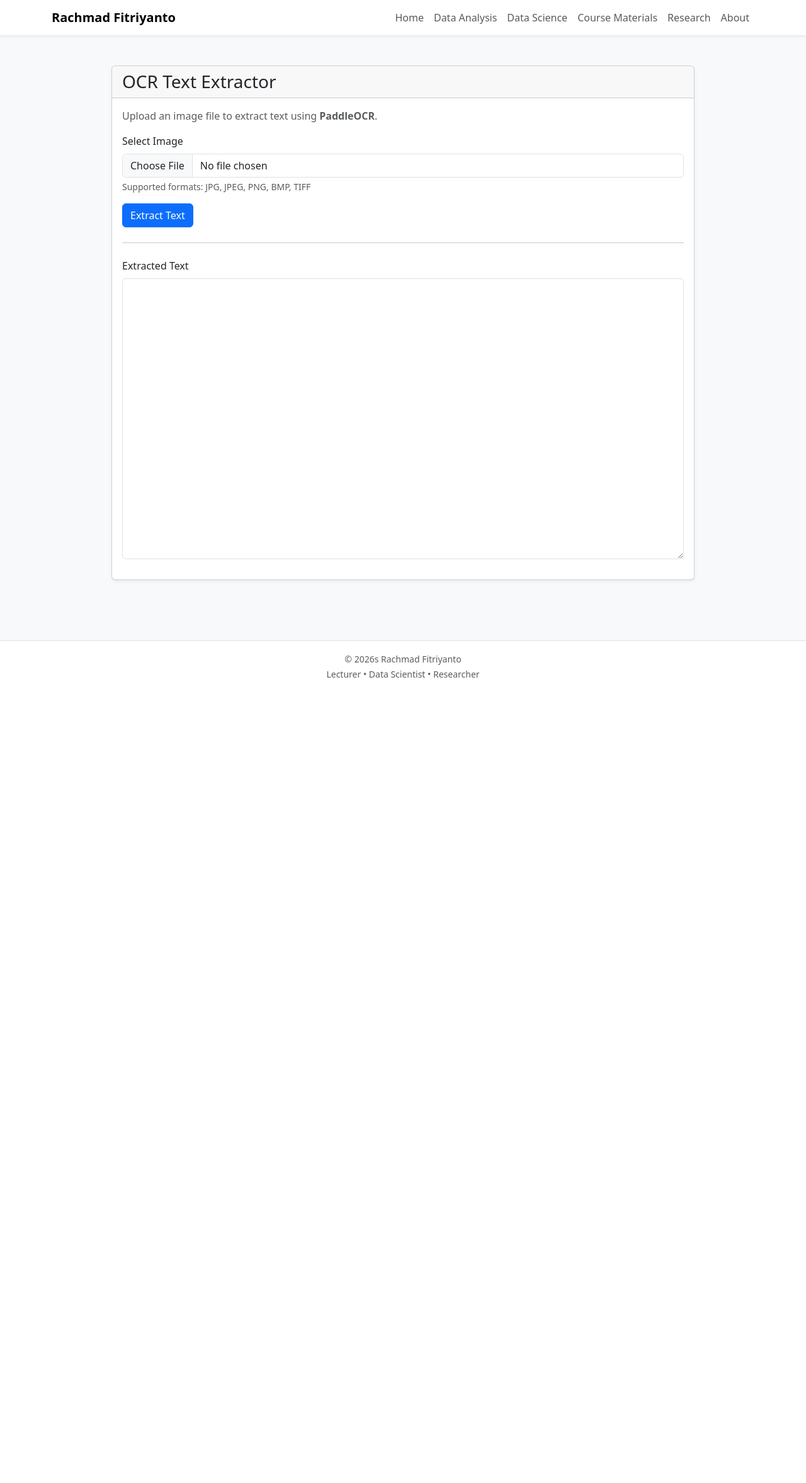
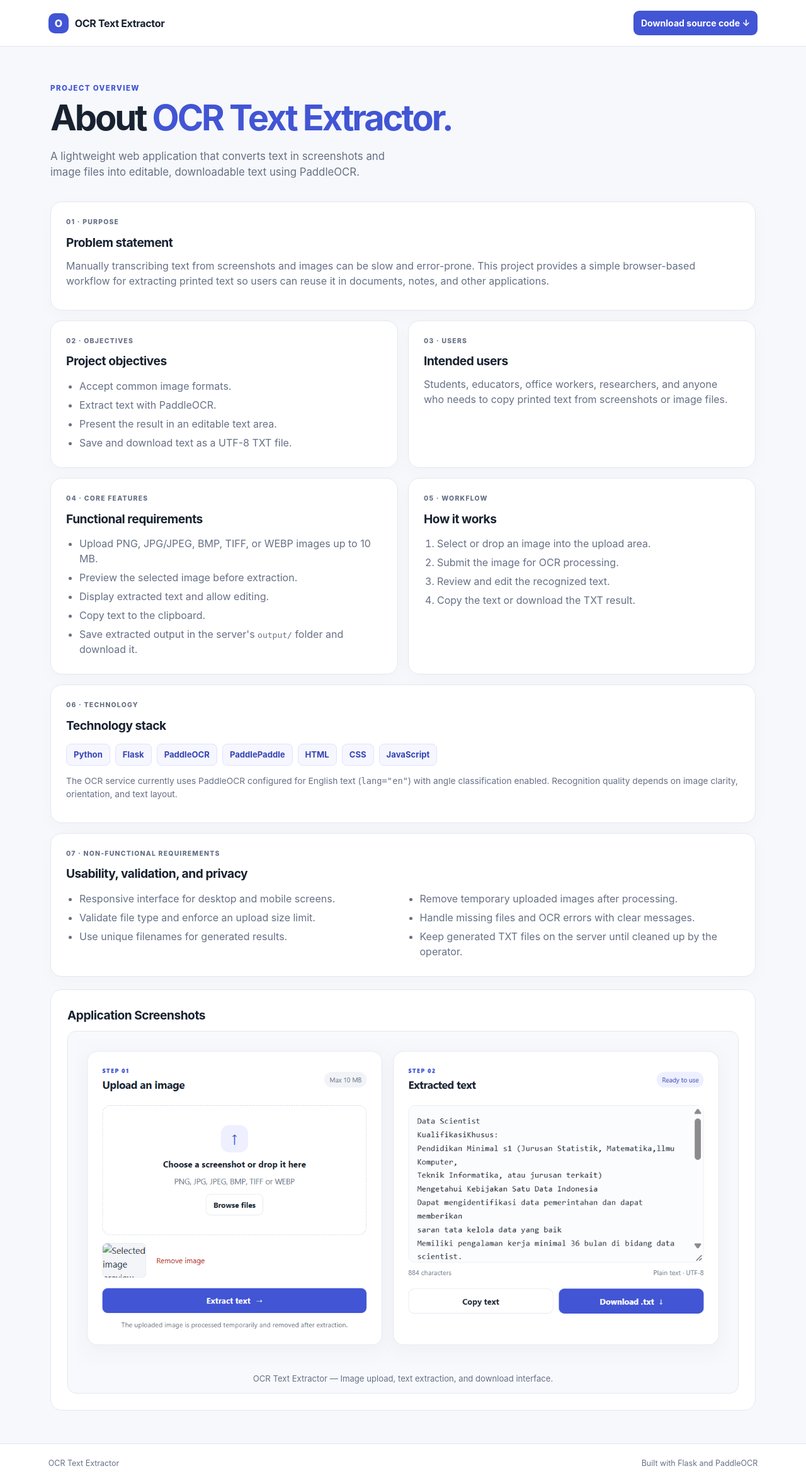
Before and after one commit to rachmadf/portfolio, a Flask app: template templates/portfolio/ocr/index.html in a window 1280 px wide. Shown: the whole page at 63% size. Before the commit the page ends 1076 px from the top, so only its background shows below. Run offline with Flask 3, Linux system fonts and the light colour scheme; the template is opened without the code that fills it, so the values that code supplies are empty.

Commit message:
add ocr-extractor portofolio

```diff
--- a/routes/portfolio.py
+++ b/routes/portfolio.py
@@ -20,3 +20,9 @@ def ncsis():
     return render_template(
         "/portfolio/ncsis/index.html"
     )
+
+@portfolio.route("/ocr", methods=["GET"])
+def ocr():
+    return render_template(
+        "/portfolio/ocr/index.html"
+    )
--- /dev/null
+++ b/static/css/ocr_style.css
@@ -0,0 +1,158 @@
+:root {
+  color-scheme: light;
+  --ink: #182230;
+  --muted: #667085;
+  --line: #e3e8ef;
+  --surface: #ffffff;
+  --canvas: #f6f8fb;
+  --accent: #4255d4;
+  --accent-dark: #3344b4;
+  --soft-accent: #eef0ff;
+  --radius: 18px;
+}
+* { box-sizing: border-box; }
+body { margin: 0; background: var(--canvas); color: var(--ink); font-family: Inter, ui-sans-serif, system-ui, -apple-system, BlinkMacSystemFont, "Segoe UI", sans-serif; line-height: 1.5; }
+.site-header { height: 74px; display: flex; align-items: center; justify-content: space-between; padding: 0 clamp(20px, 6vw, 88px); background: var(--surface); border-bottom: 1px solid var(--line); }
+.brand { display: inline-flex; gap: 10px; align-items: center; text-decoration: none; color: var(--ink); font-weight: 750; letter-spacing: -.02em; }
+.brand-mark { display: grid; place-items: center; width: 32px; height: 32px; border-radius: 10px; background: var(--accent); color: white; font-weight: 800; }
+.header-note, .muted, .privacy-note, .result-meta, .site-footer { color: var(--muted); font-size: .86rem; }
+.page-shell { width: min(1120px, calc(100% - 40px)); margin: 0 auto; }
+.intro { max-width: 700px; padding: 58px 0 34px; }
+.eyebrow, .step-label { margin: 0 0 8px; color: var(--accent); font-size: .72rem; font-weight: 800; letter-spacing: .12em; }
+h1 { margin: 0; font-size: clamp(2.1rem, 5vw, 3.5rem); line-height: 1.08; letter-spacing: -.055em; }
+h1 span { color: var(--accent); }
+.intro-copy { max-width: 560px; margin: 18px 0 0; color: var(--muted); font-size: 1.05rem; }
+.workspace { display: grid; grid-template-columns: minmax(0, .95fr) minmax(0, 1.05fr); gap: 20px; align-items: stretch; }
+.upload-card, .result-card { min-width: 0; padding: 26px; background: var(--surface); border: 1px solid var(--line); border-radius: var(--radius); box-shadow: 0 8px 30px rgba(27, 39, 65, .035); }
+.section-heading { display: flex; align-items: center; justify-content: space-between; gap: 12px; margin-bottom: 22px; }
+.section-heading h2, .how-it-works h2 { margin: 0; font-size: 1.2rem; letter-spacing: -.025em; }
+.step-label { margin-bottom: 3px; font-size: .65rem; }
+.file-limit, .status-pill { padding: 5px 9px; border-radius: 999px; background: #f1f3f7; color: var(--muted); font-size: .72rem; white-space: nowrap; }
+.status-pill { background: var(--soft-accent); color: var(--accent-dark); }
+.drop-zone { min-height: 230px; display: flex; flex-direction: column; justify-content: center; align-items: center; gap: 9px; padding: 24px; border: 1.5px dashed #c5cce0; border-radius: 14px; text-align: center; cursor: pointer; transition: border-color .2s, background .2s; }
+.drop-zone:hover, .drop-zone.drag-over { border-color: var(--accent); background: #f7f7ff; }
+.upload-icon { display: grid; place-items: center; width: 48px; height: 48px; border-radius: 15px; background: var(--soft-accent); color: var(--accent); font-size: 1.7rem; font-weight: 500; }
+.drop-zone strong { font-size: .95rem; }
+.drop-zone input { position: absolute; width: 1px; height: 1px; opacity: 0; }
+.browse-button { margin-top: 4px; padding: 8px 13px; border: 1px solid var(--line); border-radius: 9px; background: white; font-size: .83rem; font-weight: 650; }
+.preview-wrap { display: flex; align-items: center; gap: 12px; margin-top: 14px; }
+.preview-wrap img { width: 78px; height: 62px; object-fit: contain; background: #f3f5f8; border: 1px solid var(--line); border-radius: 8px; }
+.text-button { border: 0; background: transparent; color: #b42318; font: inherit; font-size: .82rem; cursor: pointer; }
+.primary-button, .secondary-button { display: inline-flex; justify-content: center; align-items: center; gap: 9px; min-height: 44px; padding: 10px 15px; border: 1px solid transparent; border-radius: 10px; font: inherit; font-size: .9rem; font-weight: 700; text-decoration: none; cursor: pointer; transition: background .15s, transform .15s; }
+.primary-button { background: var(--accent); color: white; }
+.primary-button:hover { background: var(--accent-dark); }
+.secondary-button { background: white; border-color: var(--line); color: var(--ink); }
+.secondary-button:hover { background: #f7f8fb; }
+.full-width { width: 100%; margin-top: 18px; }
+button:focus-visible, a:focus-visible, input:focus-visible, textarea:focus-visible, .drop-zone:focus-within { outline: 3px solid #a8b0ff; outline-offset: 3px; }
+.privacy-note { margin: 12px 0 0; text-align: center; font-size: .75rem; }
+.result-card textarea { display: block; width: 100%; min-height: 278px; resize: vertical; padding: 15px; border: 1px solid var(--line); border-radius: 12px; background: #fbfcfe; color: var(--ink); font: .91rem/1.65 ui-monospace, SFMono-Regular, Menlo, Consolas, monospace; }
+.result-card textarea::placeholder { color: #98a2b3; }
+.result-meta { display: flex; justify-content: space-between; gap: 10px; margin-top: 9px; font-size: .75rem; }
+.result-actions { display: flex; gap: 10px; margin-top: 20px; }
+.result-actions > * { flex: 1; }
+.feedback { min-height: 20px; margin: 8px 0 0; color: var(--accent-dark); font-size: .8rem; }
+.alert { margin-bottom: 20px; padding: 13px 16px; border: 1px solid #f3c6c3; border-radius: 10px; background: #fff4f2; color: #9d2820; }
+.how-it-works { padding: 48px 0 55px; }
+.how-it-works h2 { margin-bottom: 20px; }
+.steps { display: grid; grid-template-columns: repeat(3, 1fr); gap: 16px; }
+.steps article { display: flex; align-items: flex-start; gap: 12px; padding: 18px; background: white; border: 1px solid var(--line); border-radius: 14px; }
+.steps article > span { display: grid; place-items: center; flex: 0 0 30px; height: 30px; border-radius: 10px; background: var(--soft-accent); color: var(--accent); font-weight: 800; }
+.steps h3 { margin: 1px 0 4px; font-size: .92rem; }
+.steps p { margin: 0; color: var(--muted); font-size: .82rem; }
+.site-footer { display: flex; justify-content: space-between; gap: 16px; padding: 22px clamp(20px, 6vw, 88px); border-top: 1px solid var(--line); background: white; font-size: .78rem; }
+@media (max-width: 780px) { .workspace { grid-template-columns: 1fr; } .intro { padding-top: 42px; } .steps { grid-template-columns: 1fr; } .upload-card, .result-card { padding: 20px; } }
+@media (max-width: 460px) { .header-note { display: none; } .site-header { height: 64px; } .page-shell { width: min(100% - 24px, 1120px); } .result-actions { flex-direction: column; } .result-meta { flex-direction: column; gap: 2px; } .site-footer { flex-direction: column; gap: 4px; } }
+
+
+/* Top navigation */
+.top-nav { display: flex; align-items: center; gap: 10px; }
+.top-nav a { color: var(--muted); text-decoration: none; font-size: .88rem; font-weight: 650; padding: 9px 12px; border-radius: 9px; }
+.top-nav a:hover, .top-nav a.active { color: var(--accent-dark); background: var(--soft-accent); }
+.top-nav a.nav-download { background: var(--accent); color: #fff; }
+.top-nav a.nav-download:hover { background: var(--accent-dark); }
+.about-shell { padding-bottom: 52px; }
+.about-intro { max-width: 820px; }
+.about-hero-actions { display: flex; flex-wrap: wrap; align-items: center; gap: 10px; margin-top: 22px; }
+.about-grid { display: grid; grid-template-columns: repeat(2, minmax(0, 1fr)); gap: 16px; }
+.about-panel { min-width: 0; padding: 24px; border: 1px solid var(--line); border-radius: var(--radius); background: var(--surface); box-shadow: 0 8px 30px rgba(27, 39, 65, .025); }
+.about-panel-wide { grid-column: 1 / -1; }
+.about-panel h2, .about-cta h2 { margin: 0 0 10px; font-size: 1.2rem; letter-spacing: -.025em; }
+.about-panel p { color: var(--muted); margin: 0 0 10px; }
+.about-panel ul, .about-panel ol { color: var(--muted); padding-left: 21px; margin: 10px 0 0; }
+.about-panel li { padding: 3px 0; }
+.tech-tags { display: flex; flex-wrap: wrap; gap: 8px; margin: 14px 0; }
+.tech-tags span { padding: 7px 11px; border: 1px solid #dfe3ff; border-radius: 8px; background: #f6f6ff; color: var(--accent-dark); font-size: .82rem; font-weight: 650; }
+.about-note { margin-top: 14px !important; }
+.two-column-list { columns: 2; column-gap: 32px; }
+.about-cta { display: flex; justify-content: space-between; align-items: center; gap: 24px; margin-top: 20px; padding: 26px; border: 1px solid var(--line); border-radius: var(--radius); background: white; }
+.about-cta p { margin: 0; color: var(--muted); }
+.about-cta .about-hero-actions { margin-top: 0; }
+@media (max-width: 650px) {
+  .site-header { padding: 0 14px; gap: 8px; }
+  .brand { font-size: .88rem; gap: 7px; }
+  .brand-mark { width: 29px; height: 29px; }
+  .top-nav { gap: 2px; }
+  .top-nav a { padding: 8px; font-size: .78rem; }
+  .about-grid { grid-template-columns: 1fr; }
+  .about-panel-wide { grid-column: auto; }
+  .about-cta { align-items: flex-start; flex-direction: column; }
+  .two-column-list { columns: 1; }
+}
+
+
+/* Application screenshots section */
+.screenshot-section {
+    display: block;
+    margin-top: 24px;
+    padding: 30px;
+}
+
+.screenshot-heading {
+    margin-bottom: 24px;
+}
+
+.screenshot-heading h2 {
+    margin: 0 0 8px;
+    font-size: 1.5rem;
+    letter-spacing: -0.025em;
+}
+
+.screenshot-heading p {
+    margin: 0;
+    color: var(--muted);
+    line-height: 1.7;
+}
+
+.screenshot-figure {
+    margin: 0;
+    padding: 12px;
+    background: #f8f9fc;
+    border: 1px solid var(--line);
+    border-radius: 14px;
+}
+
+.app-screenshot {
+    display: block;
+    width: 100%;
+    height: auto;
+    border-radius: 8px;
+    object-fit: contain;
+}
+
+.screenshot-figure figcaption {
+    margin-top: 12px;
+    color: var(--muted);
+    font-size: 0.82rem;
+    text-align: center;
+}
+
+@media (max-width: 650px) {
+    .screenshot-section {
+        padding: 20px;
+    }
+
+    .screenshot-figure {
+        padding: 8px;
+    }
+}
--- a/templates/portfolio/ocr/index.html
+++ b/templates/portfolio/ocr/index.html
@@ -1,135 +1,113 @@
-{% extends "layouts/base.html" %}
+<!doctype html>
+<html lang="en">
+<head>
+  <meta charset="utf-8">
+  <meta name="viewport" content="width=device-width, initial-scale=1">
+  <meta name="description" content="About the OCR Text Extractor project, its purpose, requirements, features, and technology.">
+  <title>OCR Text Extractor</title>
+  <link rel="stylesheet" href="{{ url_for('static', filename='css/ocr_style.css') }}">
+</head>
+<body>
+  <header class="site-header">
+    <a class="brand" ><span class="brand-mark">O</span> OCR Text Extractor</a>
+    <nav class="top-nav" aria-label="Main navigation">
 
-{% block title %}
-OCR Text Extractor
-{% endblock %}
+      <a class="nav-download" href="https://github.com/rachmadf/ocr-text-extractor">Download source code <span aria-hidden="true">↓</span></a>
+    </nav>
+  </header>
 
-{% block content %}
+  <main class="page-shell about-shell">
+    <section class="intro about-intro">
+      <p class="eyebrow">PROJECT OVERVIEW</p>
+      <h1>About <span>OCR Text Extractor.</span></h1>
+      <p class="intro-copy">A lightweight web application that converts text in screenshots and image files into editable, downloadable text using PaddleOCR.</p>
 
-<div class="container py-4">
+    </section>
 
-    <div class="row justify-content-center">
+    <section class="about-grid" aria-label="Project requirements">
+      <article class="about-panel about-panel-wide">
+        <p class="step-label">01 · PURPOSE</p>
+        <h2>Problem statement</h2>
+        <p>Manually transcribing text from screenshots and images can be slow and error-prone. This project provides a simple browser-based workflow for extracting printed text so users can reuse it in documents, notes, and other applications.</p>
+      </article>
+      <article class="about-panel">
+        <p class="step-label">02 · OBJECTIVES</p>
+        <h2>Project objectives</h2>
+        <ul>
+          <li>Accept common image formats.</li>
+          <li>Extract text with PaddleOCR.</li>
+          <li>Present the result in an editable text area.</li>
+          <li>Save and download text as a UTF-8 TXT file.</li>
+        </ul>
+      </article>
+      <article class="about-panel">
+        <p class="step-label">03 · USERS</p>
+        <h2>Intended users</h2>
+        <p>Students, educators, office workers, researchers, and anyone who needs to copy printed text from screenshots or image files.</p>
+      </article>
+      <article class="about-panel">
+        <p class="step-label">04 · CORE FEATURES</p>
+        <h2>Functional requirements</h2>
+        <ul>
+          <li>Upload PNG, JPG/JPEG, BMP, TIFF, or WEBP images up to 10 MB.</li>
+          <li>Preview the selected image before extraction.</li>
+          <li>Display extracted text and allow editing.</li>
+          <li>Copy text to the clipboard.</li>
+          <li>Save extracted output in the server's <code>output/</code> folder and download it.</li>
+        </ul>
+      </article>
+      <article class="about-panel">
+        <p class="step-label">05 · WORKFLOW</p>
+        <h2>How it works</h2>
+        <ol>
+          <li>Select or drop an image into the upload area.</li>
+          <li>Submit the image for OCR processing.</li>
+          <li>Review and edit the recognized text.</li>
+          <li>Copy the text or download the TXT result.</li>
+        </ol>
+      </article>
+      <article class="about-panel about-panel-wide">
+        <p class="step-label">06 · TECHNOLOGY</p>
+        <h2>Technology stack</h2>
+        <div class="tech-tags">
+          <span>Python</span><span>Flask</span><span>PaddleOCR</span><span>PaddlePaddle</span><span>HTML</span><span>CSS</span><span>JavaScript</span>
+        </div>
+        <p class="muted about-note">The OCR service currently uses PaddleOCR configured for English text (<code>lang="en"</code>) with angle classification enabled. Recognition quality depends on image clarity, orientation, and text layout.</p>
+      </article>
+      <article class="about-panel about-panel-wide">
+        <p class="step-label">07 · NON-FUNCTIONAL REQUIREMENTS</p>
+        <h2>Usability, validation, and privacy</h2>
+        <ul class="two-column-list">
+          <li>Responsive interface for desktop and mobile screens.</li>
+          <li>Validate file type and enforce an upload size limit.</li>
+          <li>Use unique filenames for generated results.</li>
+          <li>Remove temporary uploaded images after processing.</li>
+          <li>Handle missing files and OCR errors with clear messages.</li>
+          <li>Keep generated TXT files on the server until cleaned up by the operator.</li>
+        </ul>
+      </article>
+    </section>
 
-        <div class="col-lg-10">
+    <section class="about-cta">
+      <div>
+        <h2>Application Screenshots</h2>
+        <figure class="screenshot-figure">
+        <img
+            src="{{ url_for('static', filename='images/ocr_screenshot.png') }}"
+            alt="OCR Text Extractor application showing the image upload area and extracted text interface"
+            class="app-screenshot"
+            loading="lazy"
+        >
+        <figcaption>
+            OCR Text Extractor — Image upload, text extraction,
+            and download interface.
+        </figcaption>
+    </figure>
 
-            <div class="card shadow-sm">
+      </div>
+    </section>
+  </main>
 
-                <div class="card-header">
-
-                    <h3 class="mb-0">
-                        OCR Text Extractor
-                    </h3>
-
-                </div>
-
-                <div class="card-body">
-
-                    <p class="text-muted">
-
-                        Upload an image file to extract text using
-                        <strong>PaddleOCR</strong>.
-
-                    </p>
-
-                    <!-- Upload Form -->
-
-                    <form
-                        method="POST"
-                        action="{{ url_for('ocr.extract') }}"
-                        enctype="multipart/form-data">
-
-                        <div class="mb-3">
-
-                            <label
-                                for="image_file"
-                                class="form-label">
-
-                                Select Image
-
-                            </label>
-
-                            <input
-                                class="form-control"
-                                type="file"
-                                id="image_file"
-                                name="image_file"
-                                accept=".jpg,.jpeg,.png,.bmp,.tif,.tiff"
-                                required>
-
-                            <div class="form-text">
-
-                                Supported formats:
-                                JPG, JPEG, PNG, BMP, TIFF
-
-                            </div>
-
-                        </div>
-
-                        <button
-                            type="submit"
-                            class="btn btn-primary">
-
-                            Extract Text
-
-                        </button>
-
-                    </form>
-
-                    <hr class="my-4">
-
-                    <!-- OCR Result -->
-
-                    <div class="mb-3">
-
-                        <label
-                            for="ocr_result"
-                            class="form-label">
-
-                            Extracted Text
-
-                        </label>
-
-                        <textarea
-                            id="ocr_result"
-                            class="form-control"
-                            rows="18"
-                            readonly>{{ extracted_text if extracted_text else '' }}</textarea>
-
-                    </div>
-
-                    <!-- Download -->
-
-                    {% if extracted_text %}
-
-                    <form
-                        method="POST"
-                        action="{{ url_for('ocr.download_txt') }}">
-
-                        <input
-                            type="hidden"
-                            name="ocr_text"
-                            value="{{extracted_text}}">
-
-                        <button
-                            type="submit"
-                            class="btn btn-success">
-
-                            Download TXT
-
-                        </button>
-
-                    </form>
-
-                    {% endif %}
-
-                </div>
-
-            </div>
-
-        </div>
-
-    </div>
-
-</div>
-
-{% endblock %}
+  <footer class="site-footer"><span>OCR Text Extractor</span><span>Built with Flask and PaddleOCR</span></footer>
+</body>
+</html>
```
Also changed, not shown: templates/portfolio/index.html (+5 -6 lines), templates/portfolio/ocr/index_.html (added, +135 -0 lines), static/images/ocr_screenshot.png (added).
